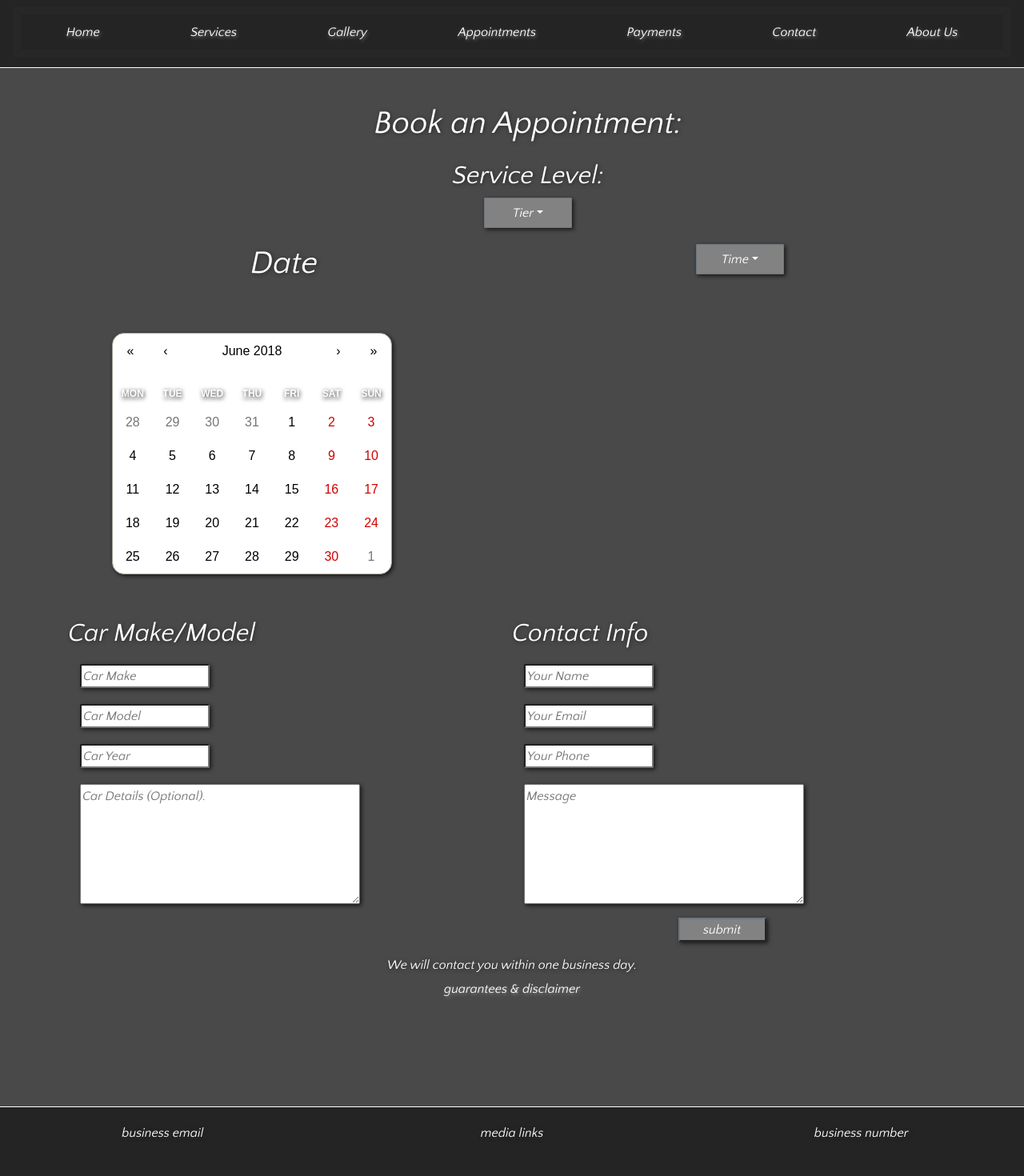
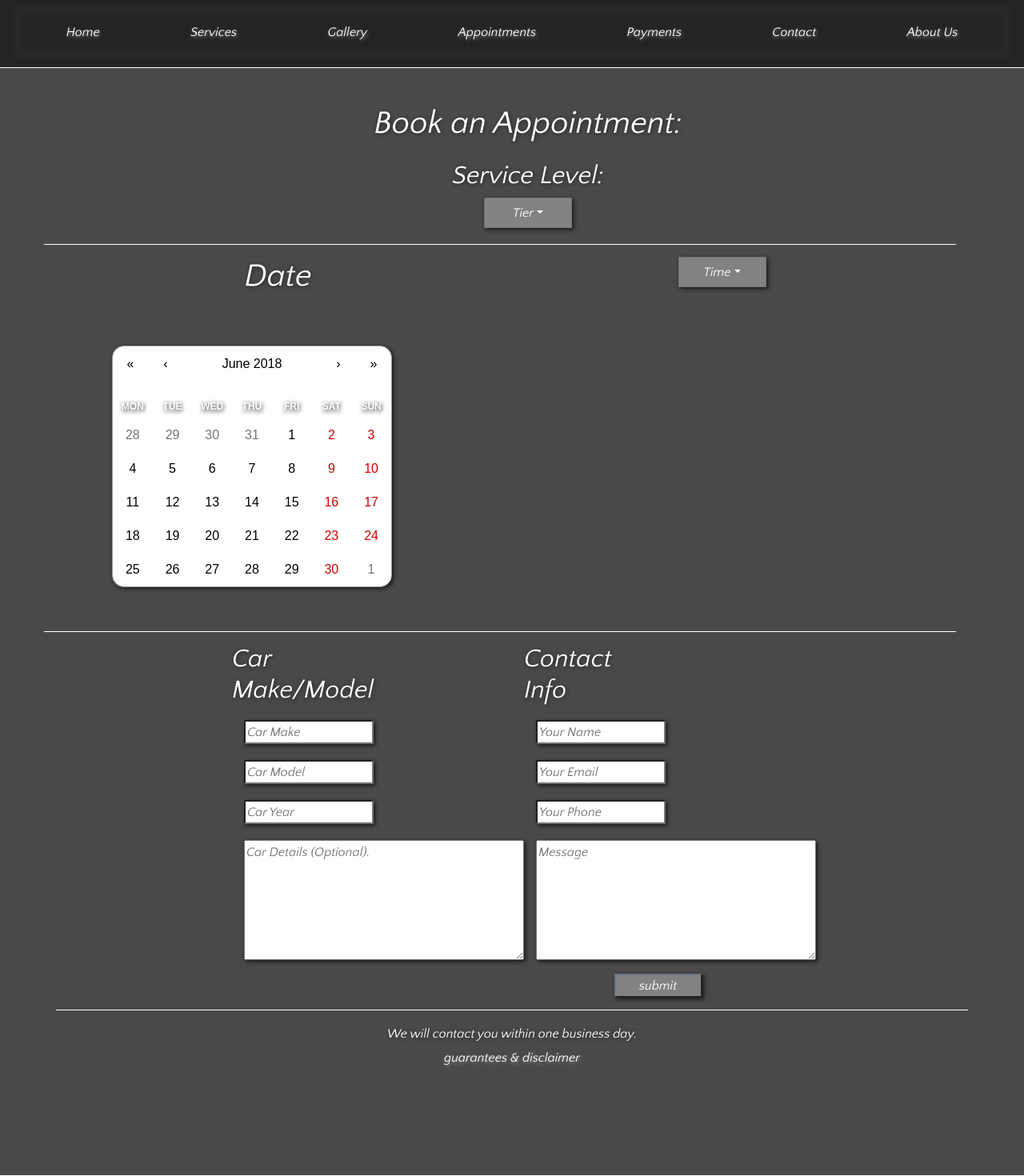
Before and after one commit to mlnemenzo/the-works, a React (Create React App) app: page /appointment in a window 1280 px wide. Shown: the top 1470 px of the page at 80% size. Built offline with nearby package versions, Linux system fonts and the light colour scheme; no server answers.

Commit message:
appointment page styling

```diff
--- a/src/App.css
+++ b/src/App.css
@@ -380,8 +380,20 @@ img {
 }
 
 .contact-time {
-  padding-top: 20px
+  padding-top: 20px;
+  border-top: 1px solid white;
 }
+
+.text-area {
+  padding: 15px
+}
+
+.schedule {
+  border-top: 1px solid white;
+  border-bottom: 1px solid white;
+  padding-top: 15px;
+}
+
 
 /* ////////////////////////////////// footer ///////////////////////////////////////// */
 
--- a/src/components/appointment.js
+++ b/src/components/appointment.js
@@ -68,7 +68,7 @@ class Appointment extends Component {
             <div className="appointment-body row">
             <div className="service-type col-12">
                 <h1 className="appointments text-center col-12">Book an Appointment:</h1>
-                <h2 className="service">Service Level:</h2>
+                <h2 className="service col-12">Service Level:</h2>
                 <Dropdown isOpen={this.state.dropDownOpen} toggle={this.toggle.bind(this)}>
                     <DropdownToggle caret>
                     Tier
@@ -84,7 +84,7 @@ class Appointment extends Component {
                     </DropdownMenu>
                 </Dropdown>
             </div>
-
+            <div className="schedule col-12 row">
                 <div className="appointment-date col-6">
                     <h1 className="calendar">Date</h1>
                     <div className ="calendar-container">
@@ -114,7 +114,8 @@ class Appointment extends Component {
                     </DropdownMenu>
                 </Dropdown>
                 </div>
-            <div className="text-area col-12 row">
+            </div>
+            <div className="text-area col-8 offset-2 row">
                 <form className = "car-info col-12 col-s-12 col-m-6 col-lg-6">
                     <h2 className="car-info-header col-6 text-left">Car Make/Model</h2>
                     <div className="col-6 text-left">
```
Lines whose indentation alone changed are shown as unchanged.
